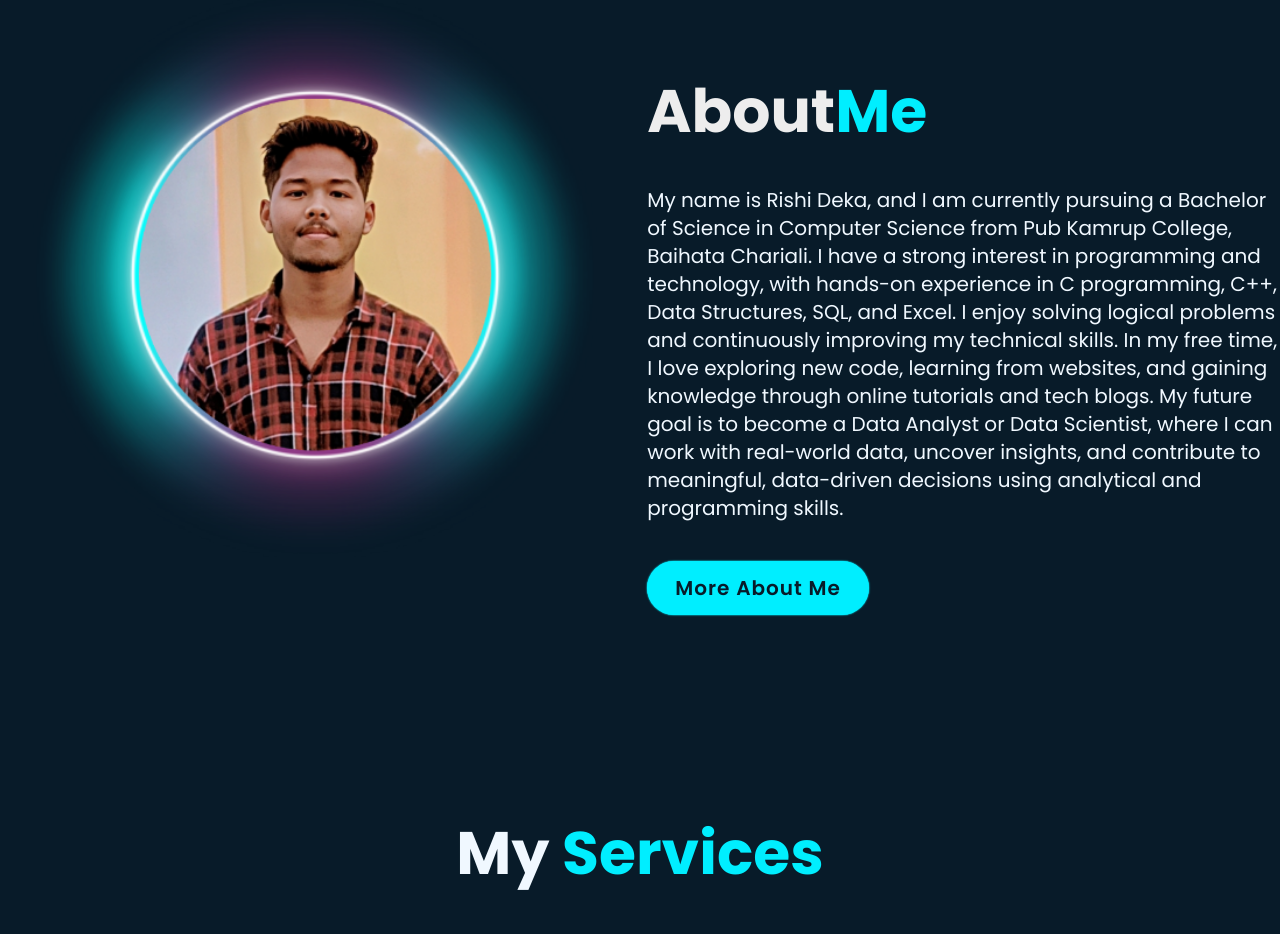
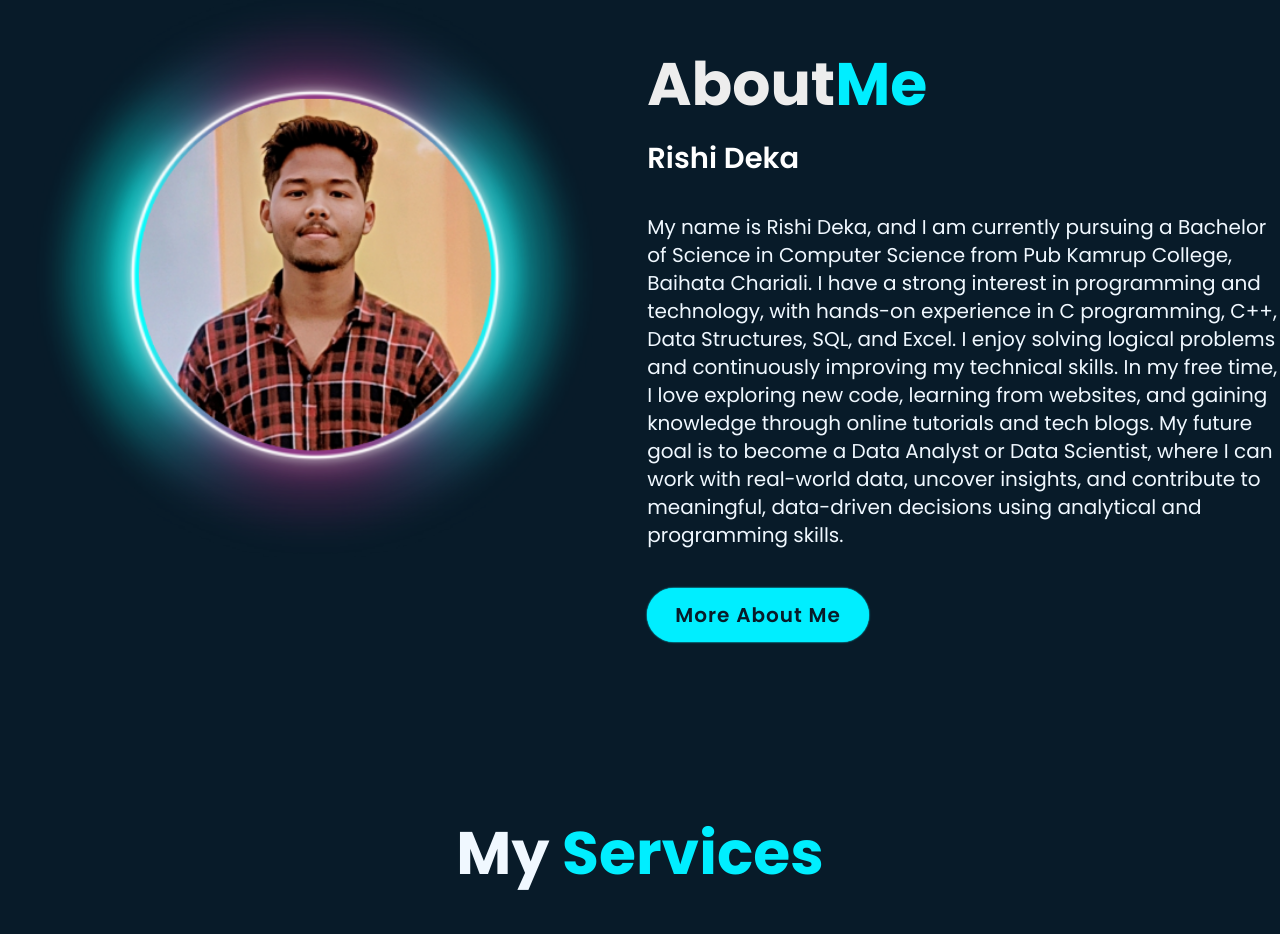
Before and after one commit to rishideka/my-website-2, a plain HTML site: page index.html in a window 1280 px wide. Shown: the part 840-1774 px from the top of the page. Drawn offline with nearby package versions, Linux system fonts and the light colour scheme.

Commit message:
Update index.html

```diff
--- a/index.html
+++ b/index.html
@@ -60,7 +60,7 @@
         </div>
         <div class="about-text">
             <h2>About<span>Me</span></h2>
-            <h4> </h4>
+            <h4>Rishi Deka</h4>
             <P>My name is Rishi Deka, and I am currently pursuing a Bachelor of Science in Computer Science from Pub Kamrup College, Baihata Chariali. I have a strong interest in programming and technology, with hands-on experience in C programming, C++, Data Structures, SQL, and Excel. I enjoy solving logical problems and continuously improving my technical skills.
 
 In my free time, I love exploring new code, learning from websites, and gaining knowledge through online tutorials and tech blogs.
```
